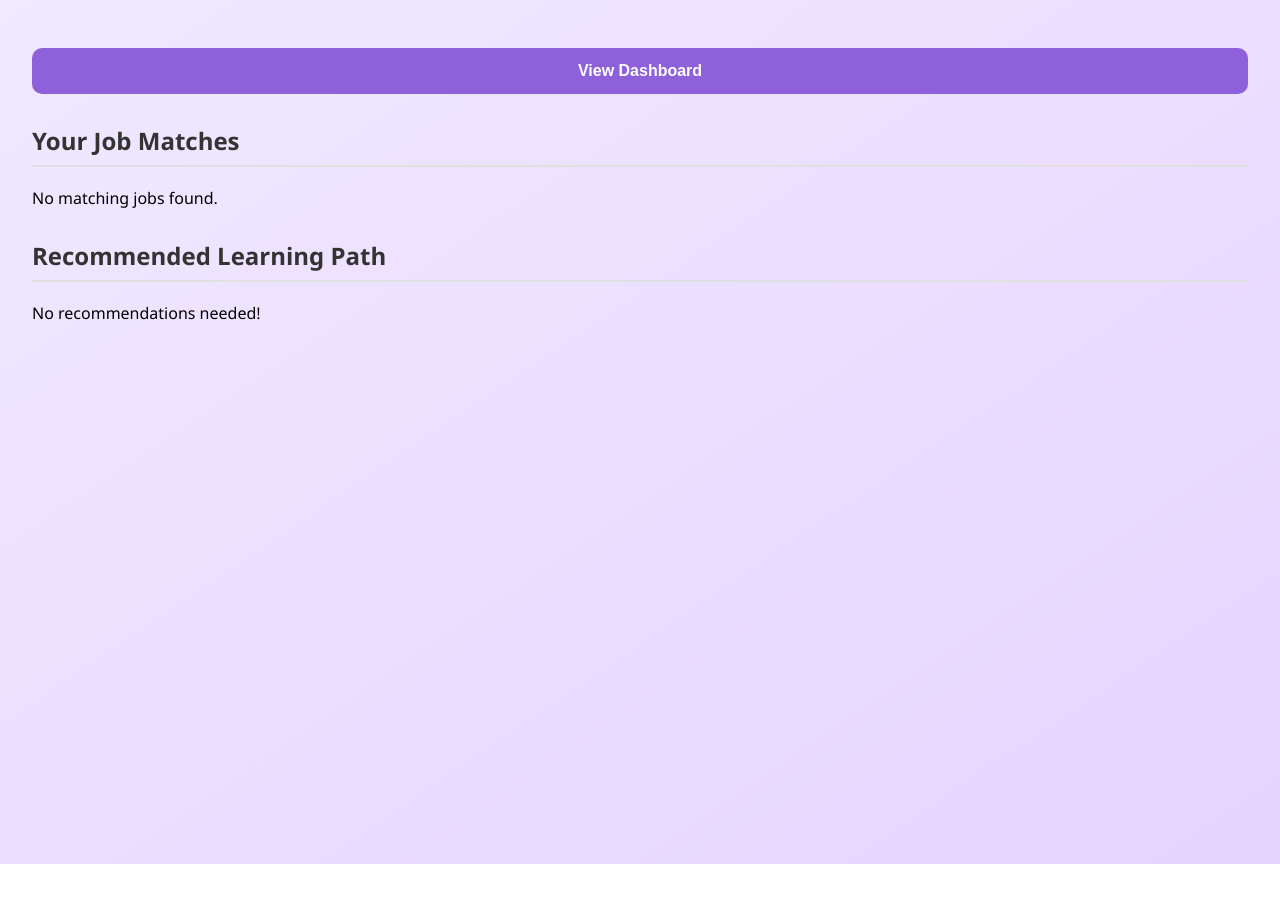
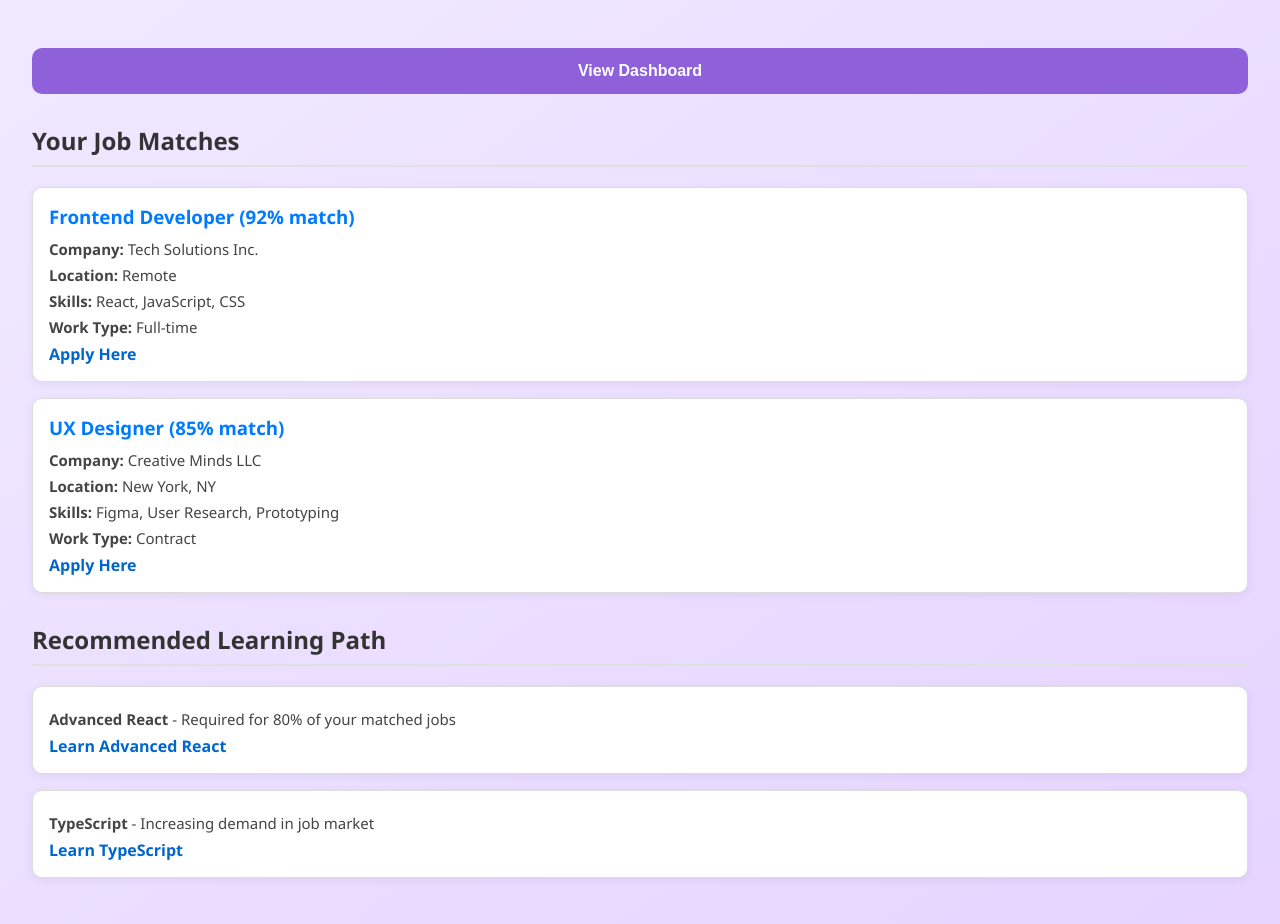
Before and after one commit to DarakshanSaara/narishakti-frontend, a React (Create React App) app: page /results in a window 1280 px wide. Before the commit the page ends 864 px from the top, so only its background shows below. Built offline with nearby package versions, Linux system fonts and the light colour scheme.

Commit message:
Update ResultsPage.jsx

```diff
--- a/src/components/ResultsPage.jsx
+++ b/src/components/ResultsPage.jsx
@@ -1,4 +1,4 @@
-import React from "react";
+import React, { useState, useEffect } from "react";
 import { useLocation, useNavigate } from "react-router-dom";
 import axios from "axios";
 import "./ResultsPage.css";
@@ -6,23 +6,67 @@ import "./ResultsPage.css";
 const ResultsPage = () => {
   const location = useLocation();
   const navigate = useNavigate();
-  const {
-    matchedJobs = [],
-    learningPath = [],
-    userName = "Guest",
-  } = location.state || {};
+
+  // Mock data state - will replace API calls
+  const [mockData] = useState({
+    matchedJobs: [
+      {
+        id: 1,
+        jobTitle: "Frontend Developer",
+        company: "Tech Solutions Inc.",
+        location: "Remote",
+        skillsRequired: "React, JavaScript, CSS",
+        workType: "Full-time",
+        applyLink: "https://example.com/job/1",
+        matchScore: 92
+      },
+      {
+        id: 2,
+        jobTitle: "UX Designer",
+        company: "Creative Minds LLC",
+        location: "New York, NY",
+        skillsRequired: "Figma, User Research, Prototyping",
+        workType: "Contract",
+        applyLink: "https://example.com/job/2",
+        matchScore: 85
+      }
+    ],
+    learningPath: [
+      {
+        skill: "Advanced React",
+        reason: "Required for 80% of your matched jobs",
+        resource: "https://reactjs.org/docs/getting-started.html"
+      },
+      {
+        skill: "TypeScript",
+        reason: "Increasing demand in job market",
+        resource: "https://www.typescriptlang.org/docs/"
+      }
+    ],
+    userName: "Demo User"
+  });
+
+  // Use mock data instead of location.state
+  const { matchedJobs, learningPath, userName } = mockData;
 
   const handleSaveProgress = async (type, reference, status, link = "") => {
     try {
-      await axios.post("http://localhost:5000/save-progress", {
+      // Mock API call - just log to console instead of real POST
+      console.log("Mock save progress:", {
         userName,
         type,
         reference,
         status,
         link
       });
+
+      // Simulate API delay
+      await new Promise(resolve => setTimeout(resolve, 500));
+
+      alert(`Progress saved: ${type} ${reference} marked as ${status}`);
     } catch (error) {
-      console.error("Error saving progress:", error);
+      console.error("Mock error handling:", error);
+      alert("Demo: Progress would be saved in production");
     }
   };
 
@@ -38,7 +82,7 @@ const ResultsPage = () => {
       ) : (
         matchedJobs.map((job, index) => (
           <div key={index} className="job-card">
-            <h3>{job.jobTitle}</h3>
+            <h3>{job.jobTitle} ({job.matchScore}% match)</h3>
             <p><strong>Company:</strong> {job.company}</p>
             <p><strong>Location:</strong> {job.location}</p>
             <p><strong>Skills:</strong> {job.skillsRequired}</p>
```
